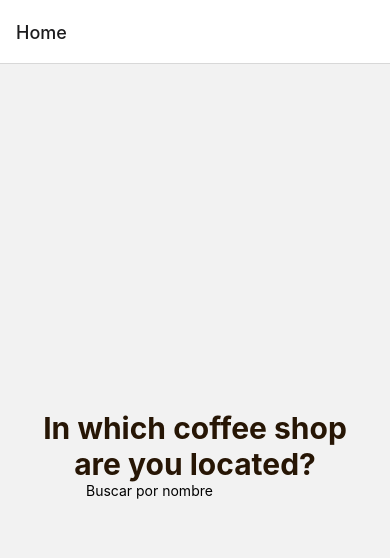
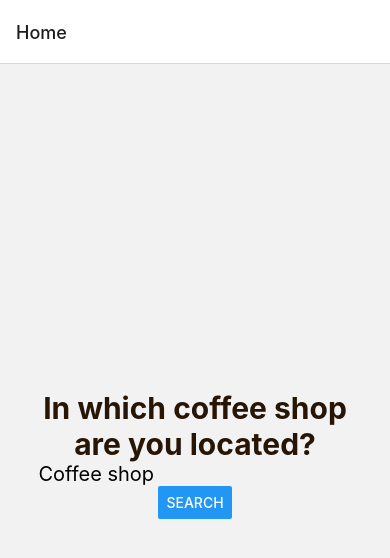
Before and after one commit to lozanoMiguel/coffee-valuation, a React Native app: screen / in a window 390 px wide. Shown: the top 558 px of the page. Built offline with nearby package versions, Linux system fonts and the light colour scheme.

Commit message:
empezando a modelar la lista al filtra cafeterias

```diff
--- /dev/null
+++ b/src/components/CoffeeItem.jsx
@@ -0,0 +1,5 @@
+import React from "react";
+
+const CoffeeItem = () => {};
+
+export default CoffeeItem;
--- a/src/components/CoffeeShopList.jsx
+++ b/src/components/CoffeeShopList.jsx
@@ -1,14 +1,13 @@
 import React from "react";
-import { useState } from "react";
+import { useState, useEffect } from "react";
 import axios from "axios";
-import { View, Text, FlatList, TextInput, Button } from "react-native";
-
-import StyledText from "./StyledText";
+import { View, Text, FlatList } from "react-native";
 import StyledView from "./StyledView";
 
-const CoffeeShopList = ({ navigation }) => {
+const CoffeeShopList = ({ navigation, route }) => {
+  let variable = route.params.coffeeName;
   const [cafeterias, setCafeterias] = useState([]);
-  const [filtroNombre, setFiltroNombre] = useState("");
+
   const apiKey =
     "Wqi4PxI8gwIFGb8RVVeAWeNQIa5dG23tkxQeK-FFr2JeWJLugGiTQ1q4NnUou5cgxMZzan28e5TocyQRyfxcwIAhptCy-kYQgeaAoFtxCO_XrSFv7nTcGMyONPEFZXYx"; // Reemplaza con tu clave de API de Yelp
   const location = "Barcelona";
@@ -24,8 +23,7 @@ const CoffeeShopList = ({ navigation }) => {
           },
           params: {
             location,
-            categories,
-            term: filtroNombre,
+            term: variable,
           },
         }
       );
@@ -33,10 +31,6 @@ const CoffeeShopList = ({ navigation }) => {
       if (response.status === 200) {
         const data = response.data.businesses;
         setCafeterias((prevCafeterias) => [...prevCafeterias, ...data]);
-        // Verificar si hay más resultados y continuar la paginación
-        /*if (data.length > 0) {
-          fetchData(offset + 50);
-        }*/
       } else {
         console.error(`Error en la solicitud: ${response.status}`);
       }
@@ -45,36 +39,21 @@ const CoffeeShopList = ({ navigation }) => {
     }
   };
 
-  /*useEffect(() => {
-    fetchData(0); // Comenzar con offset 0
+  useEffect(() => {
+    fetchData();
   }, []);
-
-  const filtrarCafeterias = () => {
-    const cafeteriasFiltradas = cafeterias.filter((cafe) =>
-      cafe.name.toLowerCase().includes(filtroNombre.toLowerCase())
-    );
-    setCafeterias(cafeteriasFiltradas);
-  };*/
 
   return (
     <StyledView>
-      <TextInput
-        placeholder="Buscar por nombre"
-        value={filtroNombre}
-        onChangeText={(text) => setFiltroNombre(text)}
-      />
-      <Button title="Filtrar" onPress={fetchData} />
       <FlatList
         data={cafeterias}
-        keyExtractor={(item) => item.id}
         renderItem={({ item }) => (
-          <View>
+          <View key={item.id}>
             <Text>{item.name}</Text>
             <Text>{item.location.address1}</Text>
           </View>
         )}
       />
-      <Text>{filtroNombre}</Text>
     </StyledView>
   );
 };
--- a/src/components/Home.jsx
+++ b/src/components/Home.jsx
@@ -1,10 +1,11 @@
-import React from "react";
+import React, { useState } from "react";
 import StyledText from "./StyledText";
 import StyledView from "./StyledView";
-import { TouchableNativeFeedback, TextInput } from "react-native";
+import { TouchableNativeFeedback, TextInput, Text, Button } from "react-native";
 import { useNavigation } from "@react-navigation/native";
 
 const Home = () => {
+  const [nameFilter, setNameFilter] = useState("");
   const navigation = useNavigation();
   return (
     <StyledView>
@@ -12,8 +13,19 @@ const Home = () => {
         <StyledText color={"dark"}>
           In which coffee shop are you located?
         </StyledText>
-        <TextInput placeholder="Buscar por nombre" />
+        <TextInput
+          placeholder="Coffee shop"
+          style={{ fontSize: 20 }}
+          value={nameFilter}
+          onChangeText={(text) => setNameFilter(text)}
+        />
       </StyledView>
+      <Button
+        title="Search"
+        onPress={() =>
+          navigation.navigate("CoffeeShop", { coffeeName: nameFilter })
+        }
+      ></Button>
     </StyledView>
   );
 };
```
Also changed, not shown: src/components/StyledTextInput.jsx (deleted).
